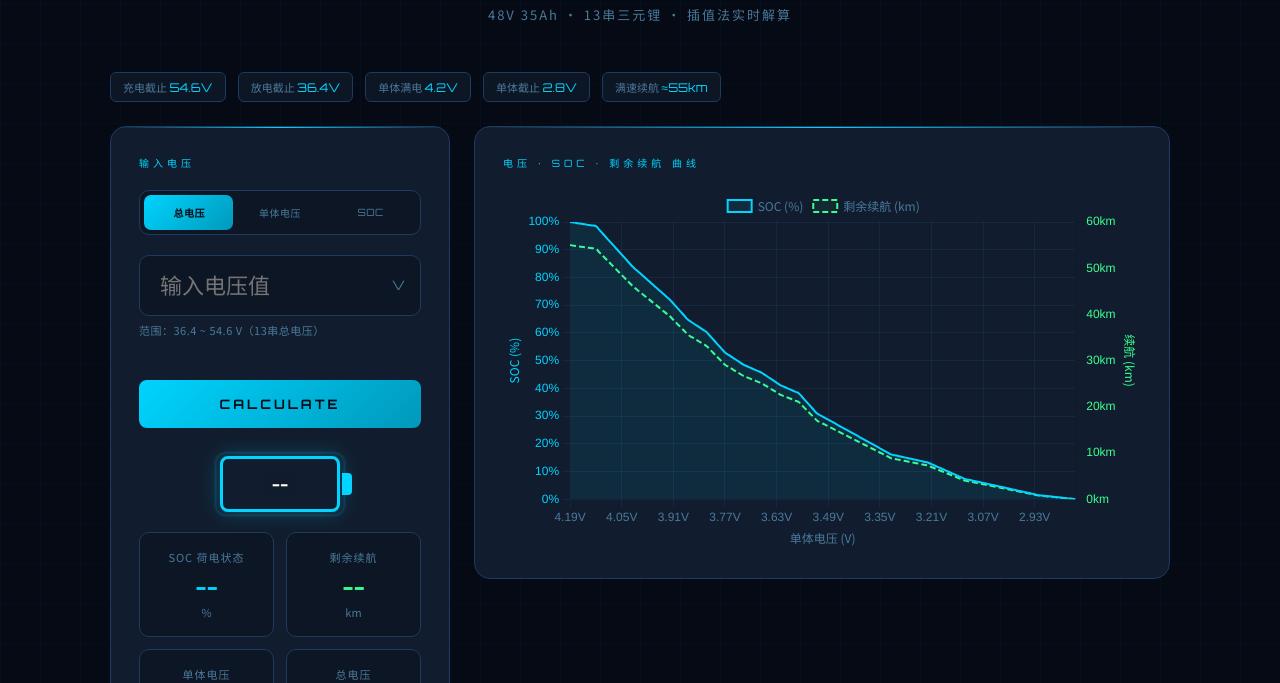
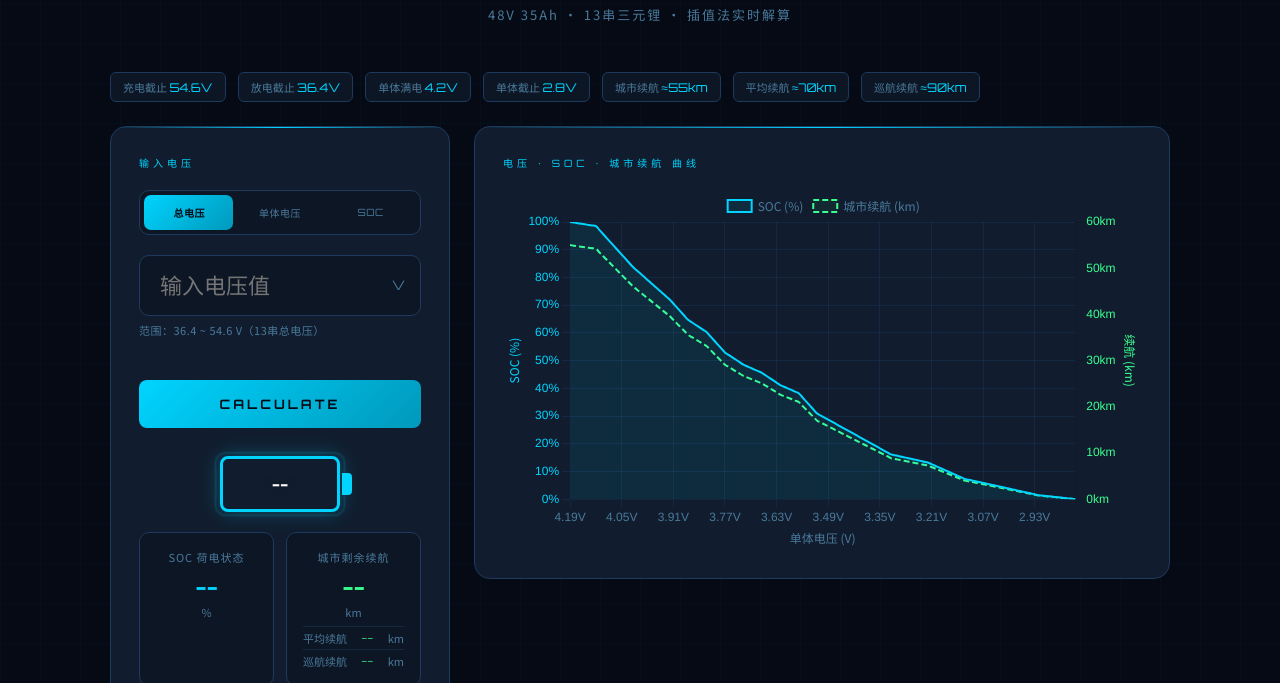
Before and after one commit to heiheiyoyo/battery_caculator, a plain HTML site: page index.html in a window 1280 px wide. Shown: the part 117-800 px from the top of the page. Drawn offline with nearby package versions, Linux system fonts and the light colour scheme.

Commit message:
Add more range

```diff
--- a/index.html
+++ b/index.html
@@ -490,6 +490,30 @@
     min-height: 18px;
   }
 
+  .range-sub {
+    margin-top: 6px;
+    display: flex;
+    flex-direction: column;
+    gap: 3px;
+  }
+
+  .range-sub-item {
+    display: flex;
+    justify-content: space-between;
+    align-items: center;
+    font-size: 11px;
+    color: var(--muted);
+    border-top: 1px solid rgba(30,58,95,0.5);
+    padding-top: 3px;
+  }
+
+  .range-sub-item span {
+    font-family: 'Orbitron', sans-serif;
+    font-size: 12px;
+    color: var(--accent2);
+    opacity: 0.75;
+  }
+
   .pulse-ring {
     position: absolute;
     inset: -3px;
@@ -518,7 +542,7 @@
     <div class="spec-tag">放电截止 <span>36.4V</span></div>
     <div class="spec-tag">单体满电 <span>4.2V</span></div>
     <div class="spec-tag">单体截止 <span>2.8V</span></div>
-    <div class="spec-tag">满速续航 <span>≈55km</span></div>
+    <div class="spec-tag">城市续航 <span>≈55km</span></div><div class="spec-tag">平均续航 <span>≈70km</span></div><div class="spec-tag">巡航续航 <span>≈90km</span></div>
   </div>
 
   <div class="main-grid">
@@ -580,9 +604,13 @@
             <div class="result-unit">%</div>
           </div>
           <div class="result-item" id="r-range">
-            <div class="result-label">剩余续航</div>
+            <div class="result-label">城市剩余续航</div>
             <div class="result-value green" id="v-range">--</div>
             <div class="result-unit">km</div>
+            <div class="range-sub">
+              <div class="range-sub-item">平均续航 <span id="v-range-avg">--</span> km</div>
+              <div class="range-sub-item">巡航续航 <span id="v-range-cruise">--</span> km</div>
+            </div>
           </div>
           <div class="result-item" id="r-cell">
             <div class="result-label">单体电压</div>
@@ -600,7 +628,7 @@
 
     <!-- Right Panel: Chart -->
     <div class="card chart-card">
-      <div class="section-label">电压 · SOC · 剩余续航 曲线</div>
+      <div class="section-label">电压 · SOC · 城市续航 曲线</div>
       <div class="chart-container">
         <canvas id="myChart"></canvas>
       </div>
@@ -632,7 +660,10 @@ const rawData = [
   {v: 2.82, soc: 0,        cap:    0},
 ];
 
-const TOTAL_RANGE = 55;     // km
+const RANGE_CITY   = 55;    // km 城市续航（满速）
+const RANGE_AVG    = 70;    // km 平均续航
+const RANGE_CRUISE = 90;    // km 巡航续航
+const TOTAL_RANGE  = RANGE_CITY; // default alias
 const MAX_CAP = 4817;       // mAh
 const S = 13;               // series
 const CELL_MIN = 2.8;
@@ -689,7 +720,7 @@ const myChart = new Chart(ctx, {
         tension: 0.4,
       },
       {
-        label: '剩余续航 (km)',
+        label: '城市续航 (km)',
         data: chartRange,
         yAxisID: 'y2',
         borderColor: '#39ff8f',
@@ -895,8 +926,14 @@ function syncSlider(pct) {
 }
 
 function updateDisplay(cellV, soc, range) {
+  const cap = range / RANGE_CITY * MAX_CAP;
+  const rangeAvg    = (cap / MAX_CAP * RANGE_AVG).toFixed(1);
+  const rangeCruise = (cap / MAX_CAP * RANGE_CRUISE).toFixed(1);
+
   document.getElementById('v-soc').textContent = soc.toFixed(1);
   document.getElementById('v-range').textContent = range.toFixed(1);
+  document.getElementById('v-range-avg').textContent = rangeAvg;
+  document.getElementById('v-range-cruise').textContent = rangeCruise;
   document.getElementById('v-cell').textContent = cellV.toFixed(3);
   document.getElementById('v-total').textContent = (cellV * S).toFixed(2);
 
```
